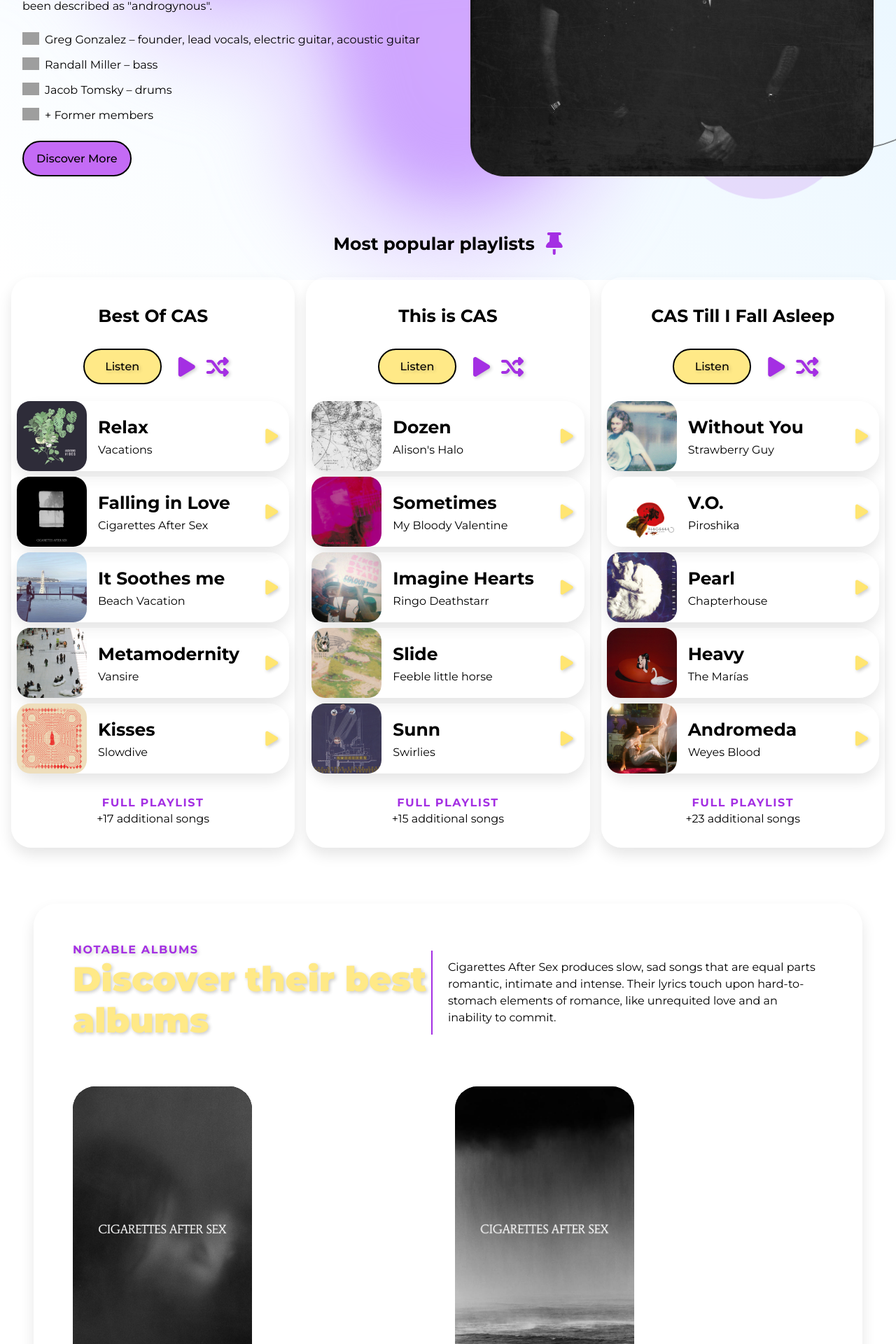
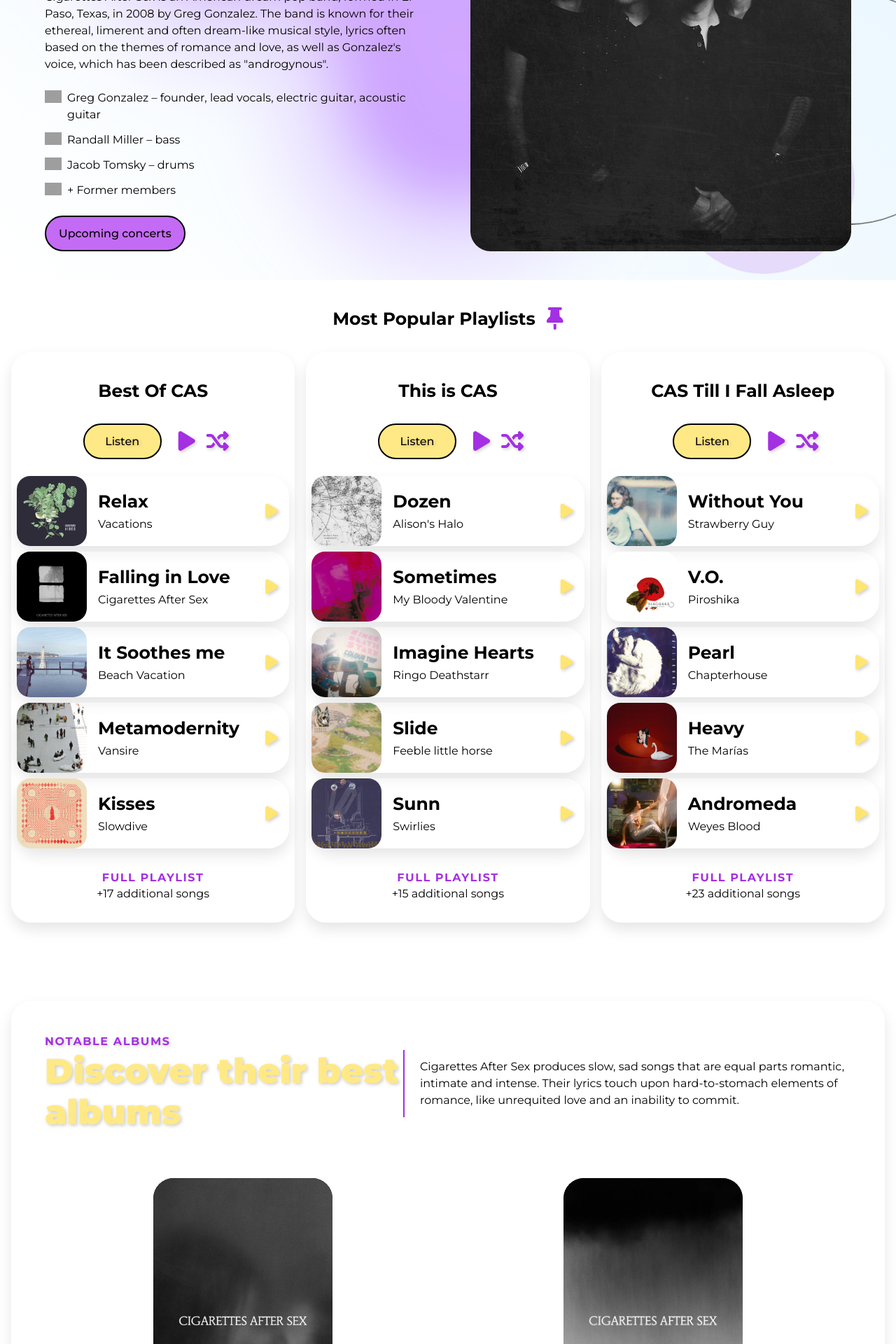
Before and after one commit to Kei-ssen/NOISR, a PHP site: page /producto.html in a window 1280 px wide. Shown: the part 400-2320 px from the top of the page at 70% size. Run offline with PHP 8.4, Linux system fonts and the light colour scheme; grey boxes are pictures that could not be loaded.

Commit message:
some changes

```diff
--- a/css/styles.css
+++ b/css/styles.css
@@ -1754,6 +1754,7 @@
 
   a {
     text-decoration: none;
+    color: var(--black);
   }
 
   #artists .image-group {
@@ -2642,14 +2643,14 @@
   }
 }
 
-/*-- -------------------------- -->
-<---        Discover more       -->
-<--- -------------------------- -*/
+
+
+/* DISCOVER MORE */
 
 /* Mobile - 360px */
 @media only screen and (min-width: 0rem) {
   #discover {
-    padding: 3rem;
+    padding: 5rem 1rem 2rem 1rem;
   }
   #discover .container {
     width: 100%;
@@ -2662,9 +2663,14 @@
     /* 48px - 64px */
     gap: clamp(3rem, 6vw, 4rem);
     background-color: rgba(255, 255, 255, 0.4);
-    padding: 3.5rem;
-    border-radius: 2rem;
-
+    box-shadow: 0 10px 20px rgba(0, 0, 0, 0.1);
+    padding: 3rem;
+    border-radius: 1.8rem;
+    transition: 0.3s ease-in-out;
+  }
+  #discover .container:hover {
+    box-shadow: 0 10px 20px rgba(0, 0, 0, 0.4);
+    transition: 0.3s ease-in-out;
   }
   #discover .content {
     /* set text align to left if content needs to be left aligned */
@@ -2721,7 +2727,7 @@
     display: flex;
     grid-column: span 12;
     flex-direction: column;
-    align-items: flex-start;
+    align-items: center;
   }
   #discover .item:hover .picture img {
     opacity: .5;
@@ -2743,7 +2749,8 @@
     overflow: hidden;
     display: block;
     position: relative;
-    border-radius: 2rem;
+    border-radius: 1.8rem;
+    transition: 0.3s ease-in-out;
 
   }
   #discover .picture img {
@@ -2754,8 +2761,13 @@
     width: 100%;
     object-fit: cover;
     transition: transform .6s, opacity .3s;
-    border-radius: 2rem;
-  }
+    border-radius: 1.8rem;
+  }
+  #discover .picture:hover {
+    box-shadow: 0 3px 6px rgba(0, 0, 0, 0.4);
+    transition: 0.3s ease-in-out;
+  }
+
   #discover .h3 {
     font-size: 1.25rem;
     line-height: 1.2em;
@@ -2796,11 +2808,6 @@
 @media only screen and (min-width: 48rem) {
   #discover .container {
     max-width: 80rem;
-    box-shadow: 0 10px 20px rgba(0, 0, 0, 0.1);
-  }
-  #discover .container:hover {
-    max-width: 80rem;
-    box-shadow: 0 10px 20px rgba(0, 0, 0, 0.1);
   }
   #discover .content {
     flex-direction: row;
@@ -2873,7 +2880,7 @@
       }
   }
   #artist-profile {
-      padding: 2rem 2rem 5rem 2rem;
+      padding: 3.5rem 4rem 5rem 4rem;
       position: relative;
       overflow: hidden;
       z-index: 1;
@@ -2933,7 +2940,7 @@
       padding: clamp(1rem, 3vw, 1.5rem);
       box-sizing: border-box;
       background-color: rgba(255, 255, 255, 0.4);
-      border-radius: 1rem;
+      border-radius: 1.8rem;
       display: flex;
       flex-direction: column;
       align-items: flex-start;
@@ -2990,8 +2997,6 @@
       display: block;
   }
   #artist-profile .button-solid {
-
-
       font-size: 1rem;
       text-decoration: none;
       font-weight: 500;
@@ -3035,10 +3040,15 @@
       /* Changes to auto at desktop */
       height: 32.5rem;
       /* 32px - 48px */
-      border-radius: clamp(2rem, 4vw, 3rem);
+      border-radius: 1.8rem;
       /* clips the corners of the children around the border radius */
       overflow: hidden;
       position: relative;
+      transition: 0.3s ease-in-out;
+  }
+  #artist-profile .image-group:hover {
+    box-shadow: 0 10px 20px rgba(0, 0, 0, 0.4);
+    transition: 0.3s ease-in-out;
   }
   #artist-profile .background {
       width: 100%;
@@ -3063,7 +3073,7 @@
       box-sizing: border-box;
       background-color: var(--primary);
       /* 48px - 80px */
-      border-radius: 2rem;
+      border-radius: 1.8rem;
       display: flex;
       flex-direction: column;
       align-items: flex-start;
--- a/index.html
+++ b/index.html
@@ -1301,9 +1301,6 @@
     <script src="https://cdn.jsdelivr.net/particles.js/2.0.0/particles.min.js"></script>
     <!-- AOS -->
     <script src="https://unpkg.com/aos@2.3.1/dist/aos.js"></script>
-    <script>
-        AOS.init();
-    </script>
     <!-- JAVASCRIPT -->
     <script src="js/script.js"></script>
 </body>
--- /dev/null
+++ b/js/producto.js
@@ -0,0 +1,50 @@
+$(document).ready(function() {
+
+     // MENÚ
+     $('#burger').click(function() {
+        $('.nav-links').toggleClass('active');
+    });
+
+    $('.nav-links li a').click(function(){
+        $('.nav-links').removeClass('active');
+    });
+
+    // AOS
+    AOS.init();
+    AOS.refresh();
+
+    // HIDE EL MENÚ
+    let previousScroll = 0;
+
+    $(window).on('scroll', function() {
+        let currentPosition = $(window).scrollTop();
+
+        if (currentPosition > previousScroll) {
+            $('header').addClass('hide');
+        } else {
+            $('header').removeClass('hide');
+        }
+
+        previousScroll = currentPosition <= 0 ? 0 : currentPosition;
+    });
+
+    // MODO CLARO/OSCURO
+    $("#to-dark-mode").click(function() {
+        $("#formulario .formSect, #playlists .playlist, #playlists .item, #discover .container").css("background-color", "rgba(0, 0, 0, 0.2)");
+
+        $("#to-light-mode").removeClass("hide-cont");
+        $("#to-dark-mode").addClass("hide-cont");
+    });
+
+    $("#to-light-mode").click(function() {
+        $("#formulario .formSect, #playlists .playlist, #playlists .item, #discover .container").css("background-color", "rgba(255, 255, 255, 0.4)");
+
+        $("#to-dark-mode").removeClass("hide-cont");
+        $("#to-light-mode").addClass("hide-cont");
+    });
+
+    // BTN ROTAR
+    $('.dreamNoise-btn').hover(function() {
+        $(this).addClass('rotated');
+    });
+});
--- a/js/script.js
+++ b/js/script.js
@@ -171,14 +171,14 @@
 
     // MODO CLARO/OSCURO
     $("#to-dark-mode").click(function() {
-        $("#section1 .item, #section1 .intro, .artistTop-grid, #albumes .container, #artists .container, #formulario .formSect, #playlists .playlist, #playlists .item, #discover .container").css("background-color", "rgba(0, 0, 0, 0.2)");
+        $("#section1 .item, #section1 .intro, .artistTop-grid, #albumes .container, #artists .container, #formulario .formSect, #playlists .playlist, #playlists .item").css("background-color", "rgba(0, 0, 0, 0.2)");
 
         $("#to-light-mode").removeClass("hide-cont");
         $("#to-dark-mode").addClass("hide-cont");
     });
 
     $("#to-light-mode").click(function() {
-        $("#section1 .item, #section1 .intro, .artistTop-grid, #albumes .container, #artists .container, #formulario .formSect, #playlists .playlist, #playlists .item, #discover .container").css("background-color", "rgba(255, 255, 255, 0.4)");
+        $("#section1 .item, #section1 .intro, .artistTop-grid, #albumes .container, #artists .container, #formulario .formSect, #playlists .playlist, #playlists .item").css("background-color", "rgba(255, 255, 255, 0.4)");
 
         $("#to-dark-mode").removeClass("hide-cont");
         $("#to-light-mode").addClass("hide-cont");
@@ -240,9 +240,7 @@
     startCountdown('new1', fecha1);
     startCountdown('new2', fecha2);
     startCountdown('new3', fecha3);
-      // AOS
-     AOS.init();
-     AOS.refresh();
+
     // PARTICLES.JS
     function initializeParticles(containerId, color) {
         particlesJS(containerId, {
--- a/producto.html
+++ b/producto.html
@@ -58,11 +58,11 @@
                     <img src="media/logo.png" alt="" class="logoIcono">
                 </div>
                 <ul class="nav-links">
-                    <li><a href="#section1">Start</a></li>
-                    <li><a href="#albumes">New albums</a></li>
-                    <li><a href="#artists">New artists</a></li>
-                    <li><a href="#playlists">Best playlists</a></li>
-                    <li><a href="#formulario">Contact</a></li>
+                    <li><a href="index.html#section1">Start</a></li>
+                    <li><a href="index.html#albumes">New albums</a></li>
+                    <li><a href="index.html#artists">New artists</a></li>
+                    <li><a href="index.html#playlists">Best playlists</a></li>
+                    <li><a href="index.html#formulario">Contact</a></li>
                     <button class="btn"><a href="login/login.html">Sign In</a></button>
                     <button class="btn2"><a href="registro/registro.html">Sign Up</a></button>
                 </ul>
@@ -134,7 +134,7 @@
                            + Former members
                         </li>
                     </ul>
-                    <a href="" class="button-solid">Discover More</a>
+                    <a href="error.html" class="button-solid">Upcoming concerts</a>
                 </div>
             </div>
             <div class="bubbles" aria-hidden="true"></div>
@@ -145,7 +145,7 @@
         <section id="playlists">
             <div class="container">
                 <div class="titleIcon">
-                    <span class="h3Title">Most popular playlists</span>
+                    <span class="h3Title">Most Popular Playlists</span>
                     <i class="fa-solid fa-thumbtack pinchoIcon"></i>
                 </div>
                 <div class="menu">
@@ -786,6 +786,6 @@
     <script src="https://cdn.jsdelivr.net/particles.js/2.0.0/particles.min.js"></script>
 
     <!-- JAVASCRIPT -->
-    <script src="js/script.js"></script>
+    <script src="js/producto.js"></script>
 </body>
 </html>
--- a/registro/registro.html
+++ b/registro/registro.html
@@ -54,19 +54,19 @@
         <form onSubmit="return validate()" action="registro.php" method="post" enctype="multipart/form-data" class="formulario">
             <label for="id">ID</label>
             <input type="text" id="id" name="id" placeholder="ID" required>
-            <label for="pass1">Contraseña</label>
+            <label for="pass1">Password</label>
             <input type="password" id="pass1" name="pass1" placeholder="Password" required>
             <label for="pass2">Repeat password</label>
             <input type="password" id="pass2" name="pass2" placeholder="Repeat password" required>
             <label for="name">Full Name</label>
             <input type="text" id="name" name="name" placeholder="Full Name" required>
             <div class="photo-upload">
-                <label for="foto">Foto</label>
+                <label for="foto">Image</label>
             <!-- Tamaño máximo de la foto -->
             <input type="hidden" name="MAX_FILE_SIZE" value="300000">
             <input type="file" id="foto" name="foto">
             </div>
-            <input type="submit" value="Registrar usuario">
+            <input type="submit" value="Register user">
         </form>
         <p id="oculto" class="error">Passwords don´t match</p>
     </main>
```
Also changed, not shown: css/registro.css (+4 -5 lines), login/login.html (+5 -5 lines). Lines whose indentation alone changed are shown as unchanged.
